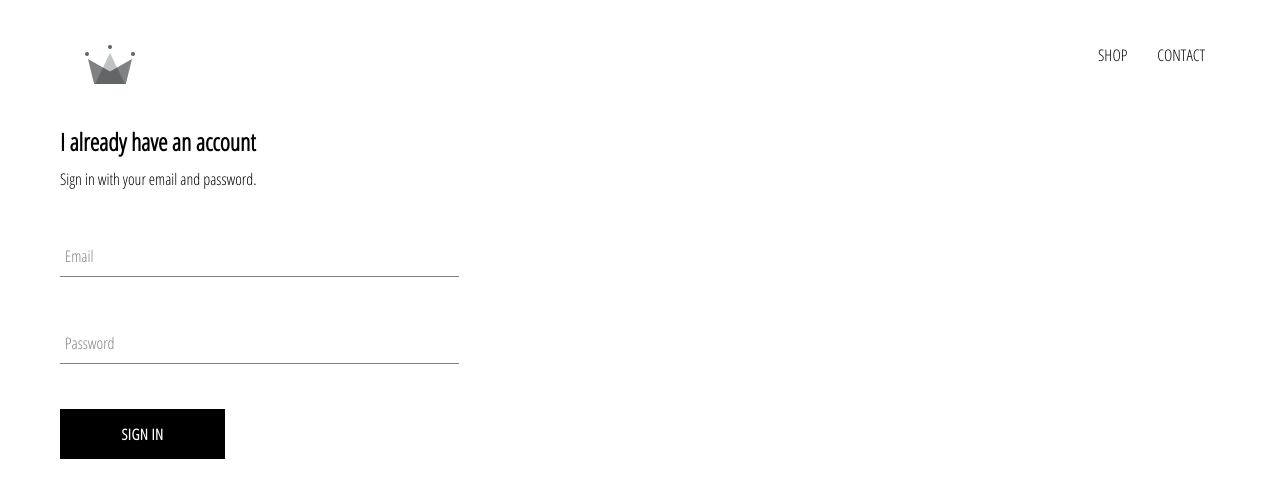
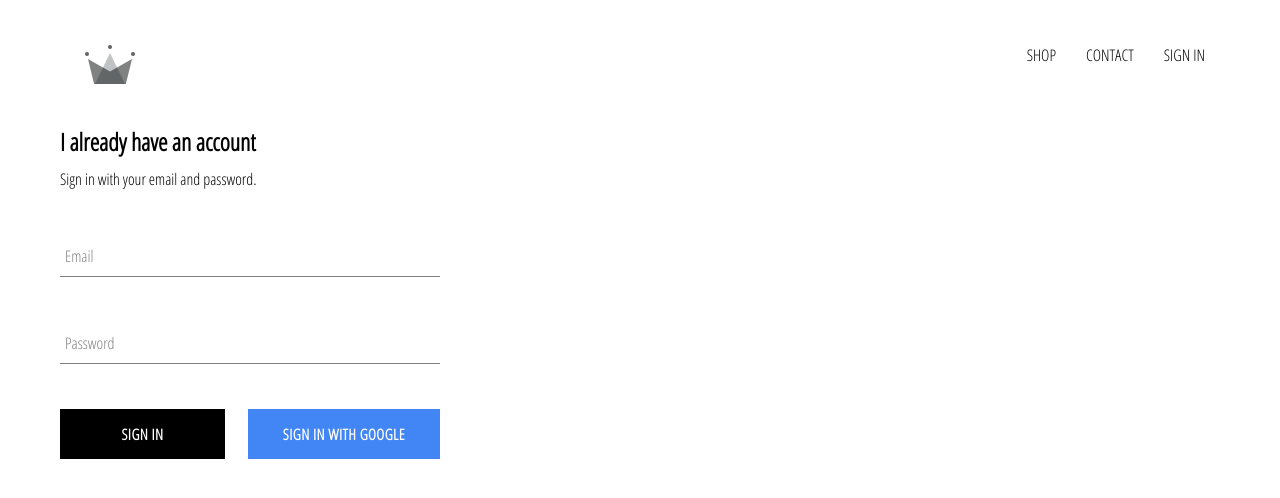
Before and after one commit to hnekhniadovich/e-commerce-proj, a React (Create React App) app: page /signin in a window 1280 px wide. Shown: the top 498 px of the page. Built offline with nearby package versions, Linux system fonts and the light colour scheme; no server answers.

Commit message:
integrate firebase, add google auth

```diff
--- a/src/App.css
+++ b/src/App.css
@@ -1,3 +1,7 @@
+* {
+  box-sizing: border-box;
+}
+
 body {
   font-family: "Open Sans Condensed";
   padding: 20px 60px;
--- a/src/App.js
+++ b/src/App.js
@@ -1,23 +1,48 @@
-import React from 'react';
+import React, { Component } from 'react';
 import { Route, Switch } from 'react-router-dom';
 import HomePage from './pages/homepage/homepage.component';
 import ShopPage from './pages/shop/shop.component';
 import SignInAndSignOutPage from './pages/sign-in-and-sign-out/sign-in-and-sign-out.component';
 import Header from './components/header/header.component';
+import { auth } from './firebase/firebase.utils';
 
 import './App.css';
 
-function App() {
+class App extends Component {
+  constructor() {
+    super();
+
+    this.state = {
+      currentUser: null
+    }
+  }
+
+  unsubscribeFromAuth = null;
+
+  componentDidMount() {
+    auth.onAuthStateChanged(user => {
+      this.setState({ currentUser: user });
+
+      console.log(user);
+    })
+  }
+
+  componentWillUnmount() {
+    this.unsubscribeFromAuth();
+  }
+
+  render() {
     return (
       <div>
-      <Header />
+        <Header currentUser={this.state.currentUser}/>
           <Switch>
-        <Route exact path="/" component={HomePage} />
-        <Route path="/shop" component={ShopPage} />
-        <Route path="/signin" component={SignInAndSignOutPage} />
+          <Route exact path = "/" component = {HomePage} />
+          <Route path = "/shop" component = {ShopPage} />
+          <Route path = "/signin" component = {SignInAndSignOutPage}/>
         </Switch>
       </div>
     );
   }
+}
 
 export default App;
--- a/src/components/custom-button/custom-button.component.jsx
+++ b/src/components/custom-button/custom-button.component.jsx
@@ -2,8 +2,8 @@
 
 import './custom-button.styles.scss';
 
-const CustomButton = ({ children, ...otherProps }) => (
-  <button class='custom-button' {...otherProps}>
+const CustomButton = ({ children, isGoogleSignIn, ...otherProps }) => (
+  <button className={`${isGoogleSignIn ? 'google-sign-in' : ''} custom-button`} {...otherProps}>
     { children }
   </button>
 );
--- a/src/components/custom-button/custom-button.styles.scss
+++ b/src/components/custom-button/custom-button.styles.scss
@@ -19,4 +19,14 @@
     color: black;
     border: 1px solid black;
   }
+
+  &.google-sign-in {
+    background-color: #4285f4;
+    color: white;
+
+    &:hover {
+      background-color: #357ae8;
+      border: none;
+    }
+  }
 }
--- a/src/components/header/header.component.jsx
+++ b/src/components/header/header.component.jsx
@@ -1,9 +1,12 @@
 import React from 'react';
 import { Link } from 'react-router-dom';
+
+import { auth } from '../../firebase/firebase.utils';
+
 import { ReactComponent as Logo } from '../../assets/crown.svg';
 import './header.styles.scss';
 
-const Header = () => (
+const Header = ({ currentUser }) => (
     <div className="header">
         <div className="logo-container">
             <Link to='/'><Logo className="logo" /></Link>
@@ -11,6 +14,12 @@
         <div className='options'>
             <Link className='option' to='/shop'>SHOP</Link>
             <Link className='option' to='/'>CONTACT</Link>
+            {
+                currentUser ?
+                <div className='option' onClick={() => auth.signOut()}>SIGN OUT</div>
+                :
+                <Link className='option' to='/signin'>SIGN IN</Link>
+            }
         </div>
     </div>
 )
--- a/src/components/header/header.styles.scss
+++ b/src/components/header/header.styles.scss
@@ -20,6 +20,7 @@
 
     .option {
       padding: 10px 15px;
+      cursor: pointer;
     }
   }
 }
--- a/src/components/sign-in/sign-in.component.jsx
+++ b/src/components/sign-in/sign-in.component.jsx
@@ -2,6 +2,8 @@
 
 import FormInput from '../form-input/form-input.component';
 import CustomButton from '../custom-button/custom-button.component';
+
+import { signInWithGoogle } from '../../firebase/firebase.utils';
 
 import './sign-in.styles.scss';
 
@@ -27,30 +29,35 @@
 
       render() {
             return (
-                  <div class='sign-in'>
-                        <h2 class='title'>I already have an account</h2>
+              <div className="sign-in">
+                <h2 className="title">I already have an account</h2>
                 <span>Sign in with your email and password.</span>
                 <form onSubmit={this.handleSubmit}>
                   <FormInput
-                                    type='email'
-                                    name='email'
+                    type="email"
+                    name="email"
                     value={this.state.email}
-                                    label='Email'
+                    label="Email"
                     required
                     handleChange={this.handleChange}
                   />
                   <FormInput
-                                    type='password'
-                                    name='password'
+                    type="password"
+                    name="password"
                     value={this.state.password}
-                                    label='Password'
+                    label="Password"
                     required
                     handleChange={this.handleChange}
                   />
-                              <CustomButton type='submit'>Sign In</CustomButton>
+                  <div className="buttons">
+                    <CustomButton type="submit">Sign In</CustomButton>
+                    <CustomButton onClick={signInWithGoogle} isGoogleSignIn>
+                      Sign In With Google
+                    </CustomButton>
+                  </div>
                 </form>
               </div>
-            )
+            );
       }
 }
 
--- a/src/components/sign-in/sign-in.styles.scss
+++ b/src/components/sign-in/sign-in.styles.scss
@@ -1,9 +1,14 @@
 .sign-in {
-    width: 30vw;
+    width: 380px;
     display: flex;
     flex-direction: column;
 
     .title {
         margin: 10px 0;
     }
+
+    .buttons {
+        display: flex;
+        justify-content: space-between;
+    }
 }
--- /dev/null
+++ b/src/firebase/firebase.utils.js
@@ -0,0 +1,27 @@
+import firebase from 'firebase/app';
+import 'firebase/firestore';
+import 'firebase/auth';
+
+const config = {
+    apiKey: "AIzaSyDiysAD5WabfHYhFQPbuvBrWdUZBQ1bWVM",
+    authDomain: "crwn-db-b0c98.firebaseapp.com",
+    databaseURL: "https://crwn-db-b0c98.firebaseio.com",
+    projectId: "crwn-db-b0c98",
+    storageBucket: "crwn-db-b0c98.appspot.com",
+    messagingSenderId: "542090237131",
+    appId: "1:542090237131:web:0f83c900388547bc3f774e",
+    measurementId: "G-1R6HVZKBF3"
+};
+
+firebase.initializeApp(config);
+
+export const auth = firebase.auth();
+export const firestore = firebase.firestore();
+
+var provider = new firebase.auth.GoogleAuthProvider();
+
+provider.setCustomParameters({ prompt: 'select_account' });
+
+export const signInWithGoogle = () => auth.signInWithPopup(provider);
+
+export default firebase;
```
Also changed, not shown: 1 other file (tests, documents, lock files or other folders). Lines whose indentation alone changed are shown as unchanged.
